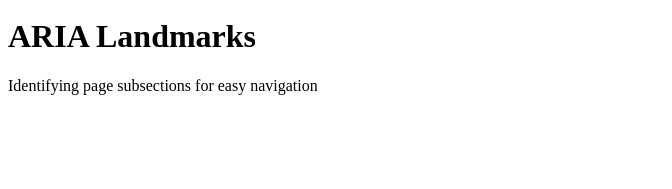
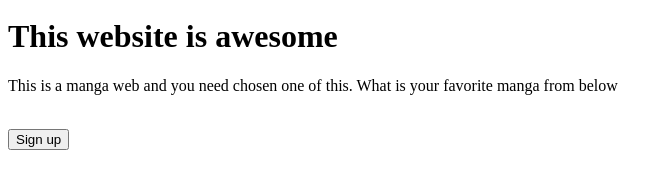
Before and after one commit to Susano111014/landing-page, a plain HTML site: page index.html in a window 1280 px wide. Shown: the part 29-218 px from the top of the page, without its empty margins (0-672 px from the left). Drawn offline with Linux system fonts and the light colour scheme.

Commit message:
feat: :art: add new tags in the header
I've added a new tags type button and put one new container because it's will add style at the header

```diff
--- a/index.html
+++ b/index.html
@@ -1,12 +1,15 @@
 <!DOCTYPE html>
 <html lang="en">
+
 <head>
     <meta charset="UTF-8">
     <meta name="viewport" content="width=device-width, initial-scale=1.0">
     <title>Landing Page</title>
     <link rel="stylesheet" href="style.css">
 </head>
+
 <body>
+    <div>
         <header class="header">
             <img src="" alt="Header-Logo" />
             <nav>
@@ -14,9 +17,12 @@
                 <p><a></a></p>
                 <p><a></a></p>
             </nav>
-  <h1>ARIA Landmarks</h1>
-  <p>Identifying page subsections for easy navigation</p>
+            <h1>This website is awesome</h1>
+            <p>This is a manga web and you need chosen one of this. What is your favorite manga from below</p>
             <div><img></div>
+            <button type="button">Sign up</button>
         </header>
+    </div>
 </body>
+
 </html>
```
Lines whose indentation alone changed are shown as unchanged.
